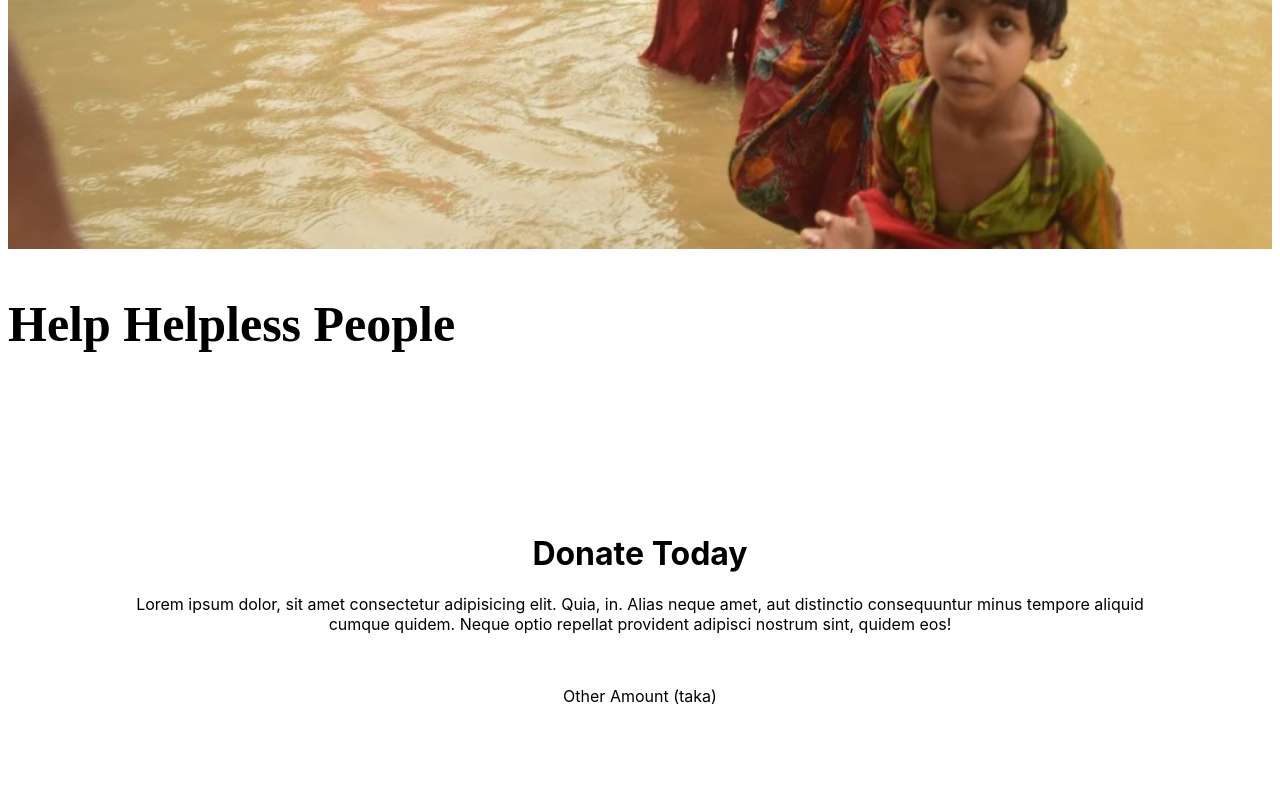
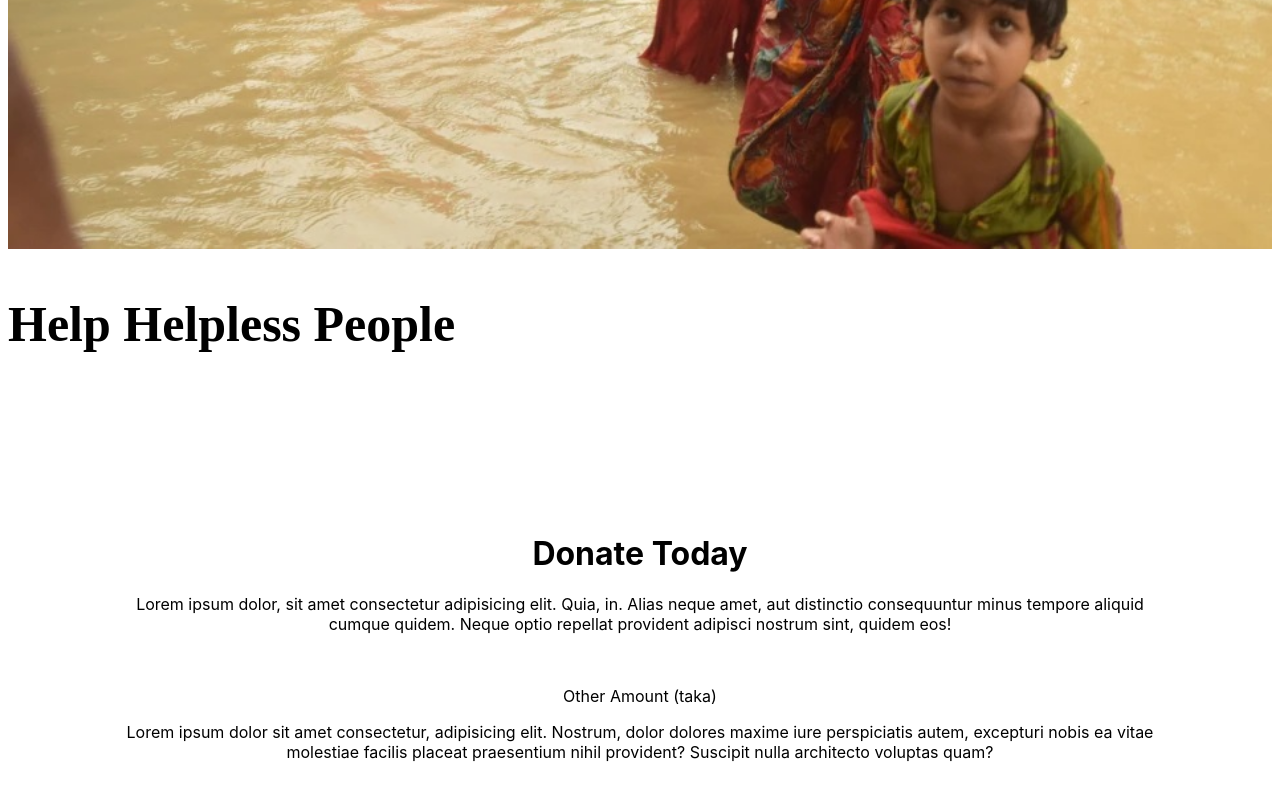
Before and after one commit to forhadkhan0263/assainment-1, a plain HTML site: page index.html in a window 1280 px wide. Shown: the part 653-1453 px from the top of the page. Drawn offline with Linux system fonts and the light colour scheme.

Commit message:
added p tafgt

```diff
--- a/index.html
+++ b/index.html
@@ -25,6 +25,7 @@
                 quidem eos!</p>
                 <br>
                 <p>Other Amount (taka)</p>
+                <p>Lorem ipsum dolor sit amet consectetur, adipisicing elit. Nostrum, dolor dolores maxime iure perspiciatis autem, excepturi nobis ea vitae molestiae facilis placeat praesentium nihil provident? Suscipit nulla architecto voluptas quam?</p>
         </div>
 
 
```
